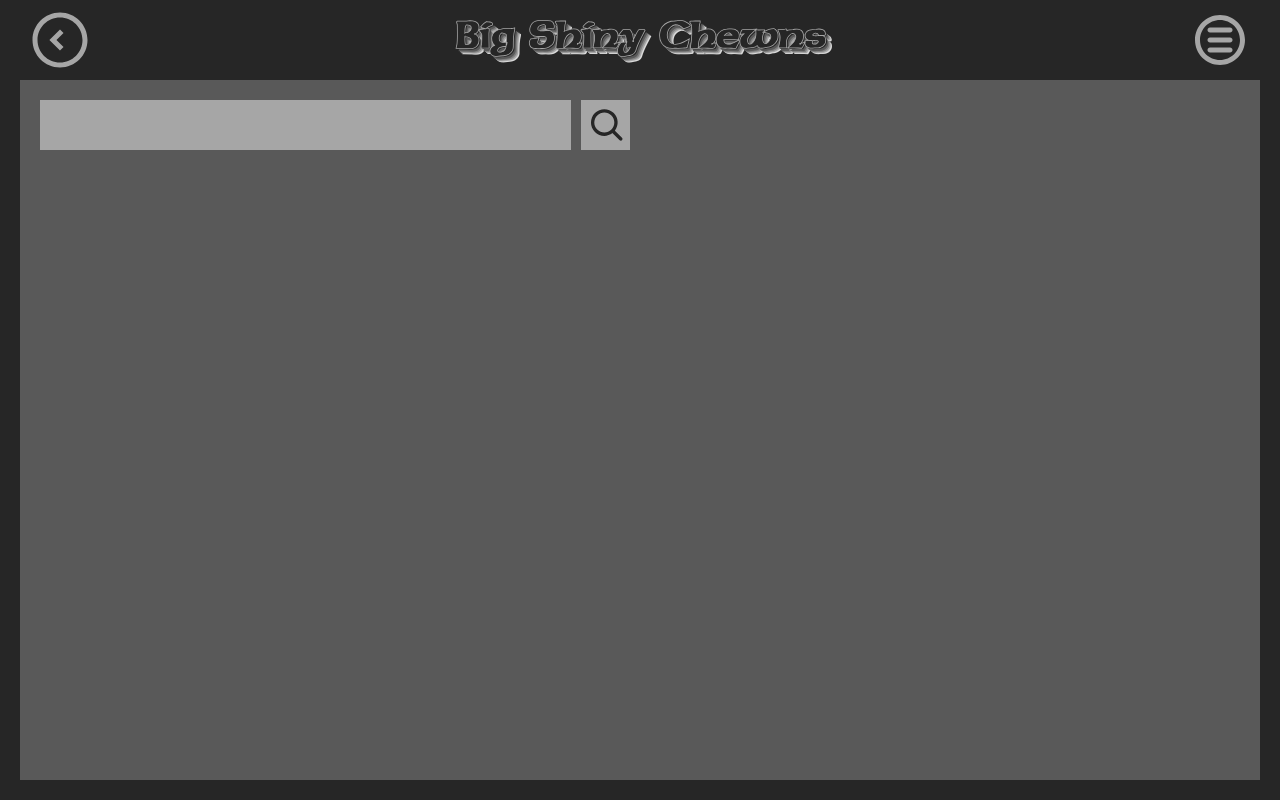
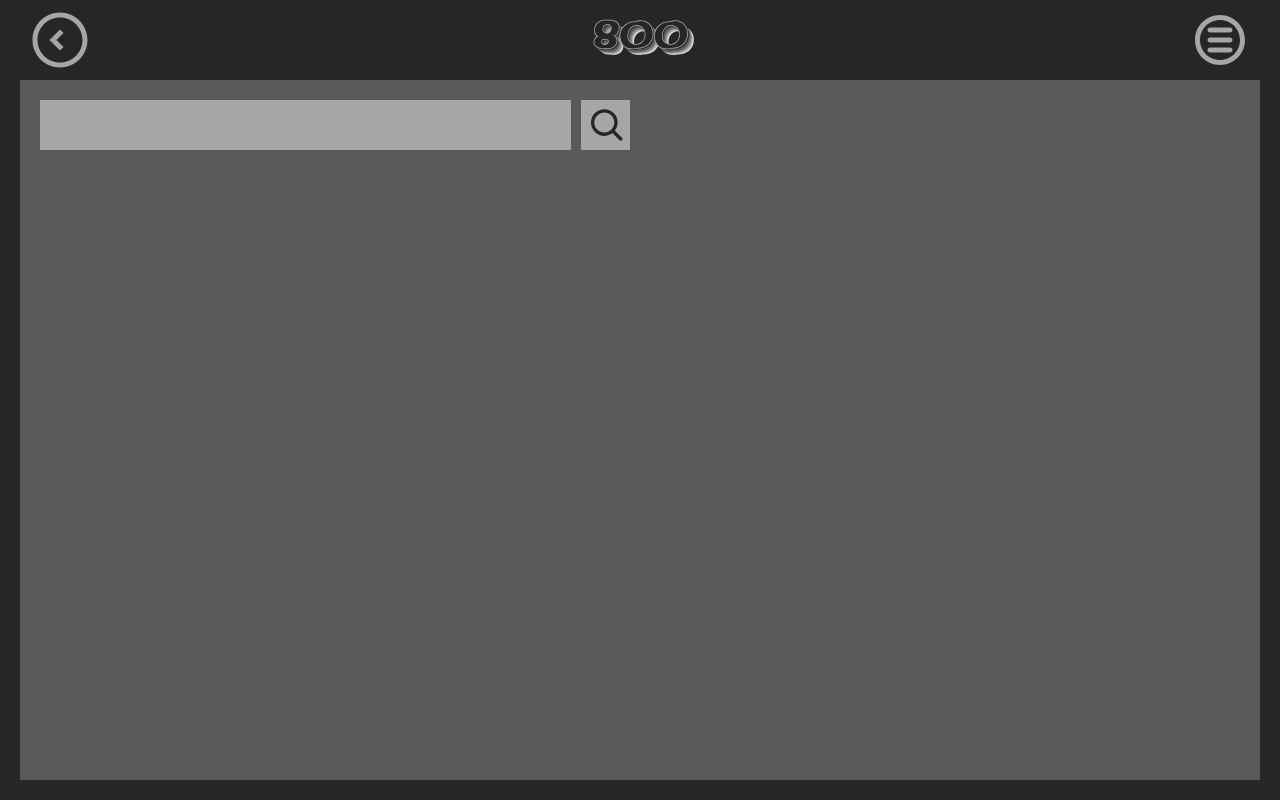
Before and after one commit to bigshinychewns/bigshinychewns, a SvelteKit app: page / in a window 1280 px wide. Built offline with nearby package versions, Linux system fonts and the light colour scheme; a web font is replaced by a local one.

Commit message:
Temp: put innerHeight in logo

```diff
--- a/src/routes/+layout.svelte
+++ b/src/routes/+layout.svelte
@@ -7,9 +7,12 @@
 	import '$lib/styles/css-reset.css';
 	import '$lib/styles/fonts.css';
 
+	let height = 0;
 	onMount(() => {
 		const appHeight = () => {
 			const doc = document.documentElement;
+			height = window.innerHeight;
+			console.log(`--app-height: ${window.innerHeight}px`);
 			doc.style.setProperty("-—app-height", `${window.innerHeight}px`);
 		};
 		window.addEventListener("resize", appHeight);
@@ -29,7 +32,7 @@
 		</div>
 		<div class="logo">
 			<a href="/">
-				<h1>Big Shiny Chewns</h1>
+				<h1>{height}</h1>
 			</a>
 		</div>
 		<div class="menu">
```
